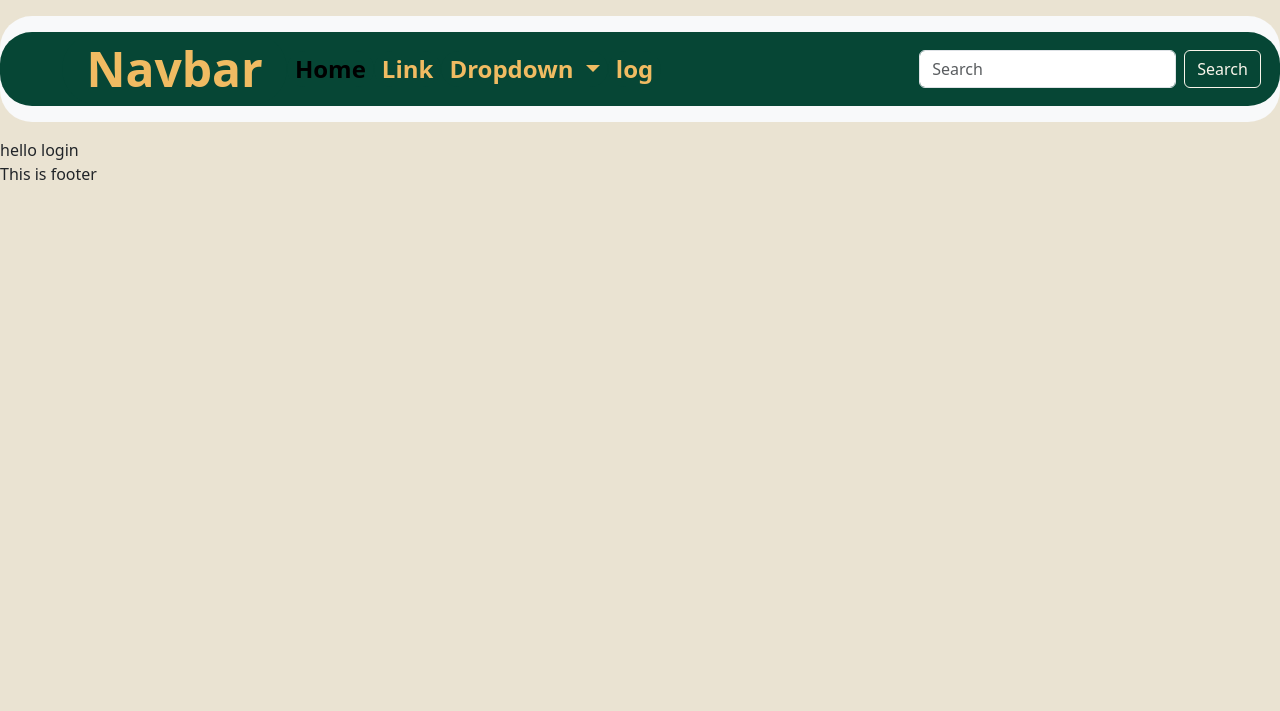
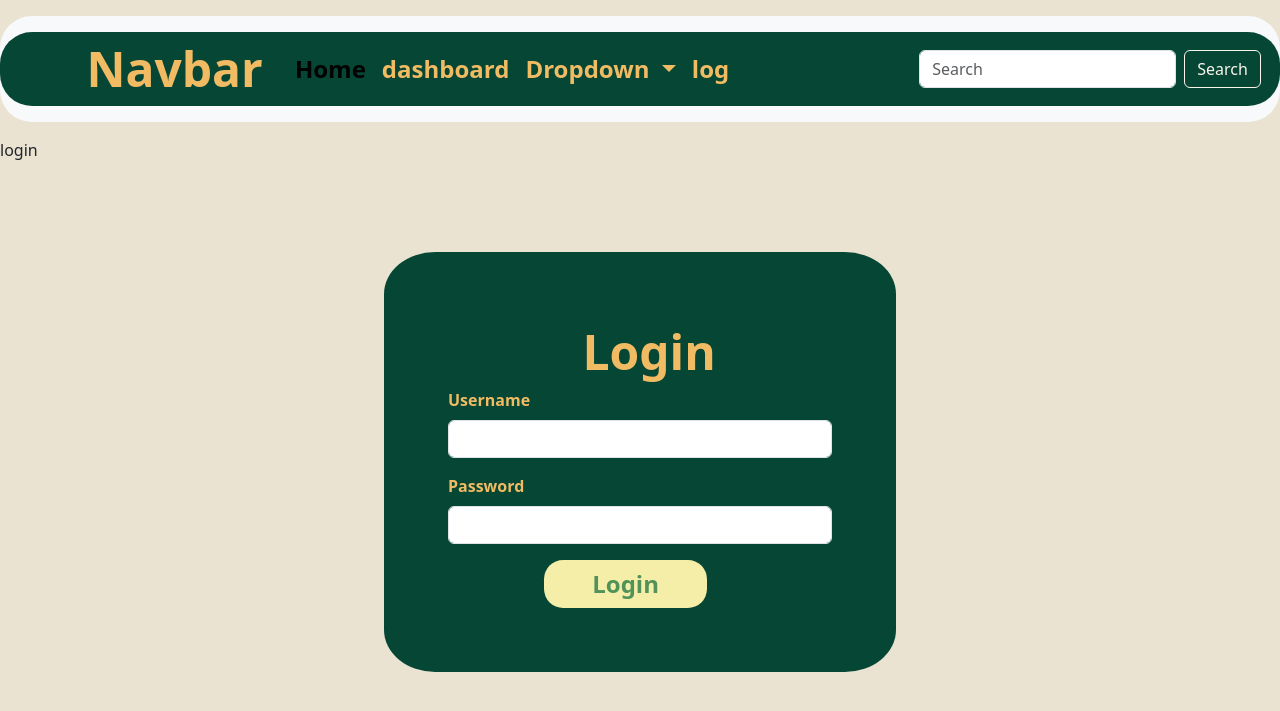
Before and after one commit to aashishChakradhar/agroFarm, a Django app: page /login in a window 1280 px wide. Shown: the top 711 px of the page. Run offline with Django 4.2, Linux system fonts and the light colour scheme; some libraries are stand-ins or nearby versions.

Commit message:
login page setup

```diff
--- /dev/null
+++ b/static/form.css
@@ -0,0 +1,49 @@
+.alert {
+    margin: 0;
+    padding: 0;
+    padding-left: 1em;
+    height: 3em;
+    color: var(--color-three);
+    border: 0.3em solid var(--alert);
+    background: transparent;
+    font-weight: bold;
+}
+
+.alert_icon {
+    width: 2em;
+    height: 3em;
+}
+
+.form {
+    background-color: var(--color-one);
+    color: var(--color-three);
+    width: 40%;
+    margin-top: 7%;
+    margin-left: 30%;
+    padding: 5%;
+    border-radius: 10%;
+}
+
+.form_title {
+    font-size: 3em;
+    font-weight: bolder;
+    padding-left: 35%;
+}
+
+.form-label {
+    font-weight: bolder;
+}
+
+.form-button {
+    background-color: var(--color-four);
+    color: var(--color-two);
+    font-size: 1.5em;
+    font-weight: 900;
+    border: 0 solid var(--color-bgd);
+    border-radius: 0.8em;
+}
+
+.form-button:hover {
+    background-color: var(--color-three);
+    color: var(--color-two);
+}
--- a/static/main.css
+++ b/static/main.css
@@ -11,7 +11,6 @@
 body {
     background-color: var(--color-bg);
 }
-
 
 .navbar {
     background-color: var(--color-two);
@@ -59,12 +58,13 @@ body {
     color: var(--color-four);
 }
 
-button.btn {
+.btn {
     color: var(--color-bgd);
     border-color: var(--color-bgd);
     margin-right: 1.2em;
 }
 
-.button:hover {
-    color: var(--color-bgd);
+.btn:hover {
+    background-color: var(--color-two);
+    border-color: var(--color-bgd);
 }
--- a/templates/login.html
+++ b/templates/login.html
@@ -1,3 +1,58 @@
-{% extends "base.html" %}
-{% block title %}login{% endblock title %}
-{% block body %}hello login{% endblock body %}
+{% include 'theme-temp/header.html' %} {% block title %}login{% endblock title%}
+{% block head %} {% load static %}
+<link rel="stylesheet" href="static/form.css" />
+{% endblock head %} {% block body %}
+<div class="form">
+  {% if alert_title %}
+  <svg xmlns="http://www.w3.org/2000/svg" class="d-none">
+    <symbol id="exclamation-triangle-fill" viewBox="0 0 16 16">
+      <path
+        d="M8.982 1.566a1.13 1.13 0 0 0-1.96 0L.165 13.233c-.457.778.091 1.767.98 1.767h13.713c.889 0 1.438-.99.98-1.767L8.982 1.566zM8 5c.535 0 .954.462.9.995l-.35 3.507a.552.552 0 0 1-1.1 0L7.1 5.995A.905.905 0 0 1 8 5zm.002 6a1 1 0 1 1 0 2 1 1 0 0 1 0-2z"
+      />
+    </symbol>
+  </svg>
+  <div class="alert alert-danger d-flex align-items-center" role="alert">
+    <svg
+      class="alert_icon bi flex-shrink-0 me-2"
+      role="img"
+      aria-label="Warning:"
+    >
+      <use xlink:href="#exclamation-triangle-fill" />
+    </svg>
+    <div><strong>{{alert_title}}!</strong> {{alert_detail}}</div>
+  </div>
+  {% endif %}
+
+  <div class="form_title">Login</div>
+  <form action="login" method="POST">
+    {% csrf_token %}
+    <div class="mb-3">
+      <label for="username" class="form-label">Username</label>
+      <input
+        type="text"
+        class="form-control"
+        id="username"
+        aria-describedby="teztHelp"
+        name="username"
+        required
+      />
+    </div>
+    <div class="mb-3">
+      <label for="password" class="form-label">Password</label>
+      <input
+        type="password"
+        class="form-control"
+        id="password"
+        name="password"
+        required
+      />
+    </div>
+    <div class="d-grid gap-2 col-6 mx-auto">
+      <button type="submit" class="button btn btn-primary form-button">
+        Login
+      </button>
+    </div>
+  </form>
+</div>
+
+{% endblock body %}
--- a/templates/theme-temp/header.html
+++ b/templates/theme-temp/header.html
@@ -10,7 +10,6 @@
     {% block head %}{% endblock head %}
   </head>
   <body>
-    <header>
       <nav class="navbar sticky-top navbar-expand-lg bg-body-tertiary">
         <div class="custom container-fluid">
           <a class="navbar-brand" href="#">Navbar</a>
@@ -23,7 +22,7 @@
                 <a class="nav-link active" aria-current="page" href="/">Home</a>
               </li>
               <li class="nav-item">
-                <a class="nav-link" href="#">Link</a>
+                <a class="nav-link" href= {% url "agroFarm:dashboard" %}>dashboard</a>
               </li>
               <li class="nav-item dropdown">
                 <a class="nav-link dropdown-toggle" href="#" role="button" data-bs-toggle="dropdown" aria-expanded="false">
@@ -47,4 +46,3 @@
           </div>
         </div>
       </nav>
-    </header>
```
Also changed, not shown: templates/base.html (+2 -5 lines), db.sqlite3, templates/dashboard.html (indentation only).
